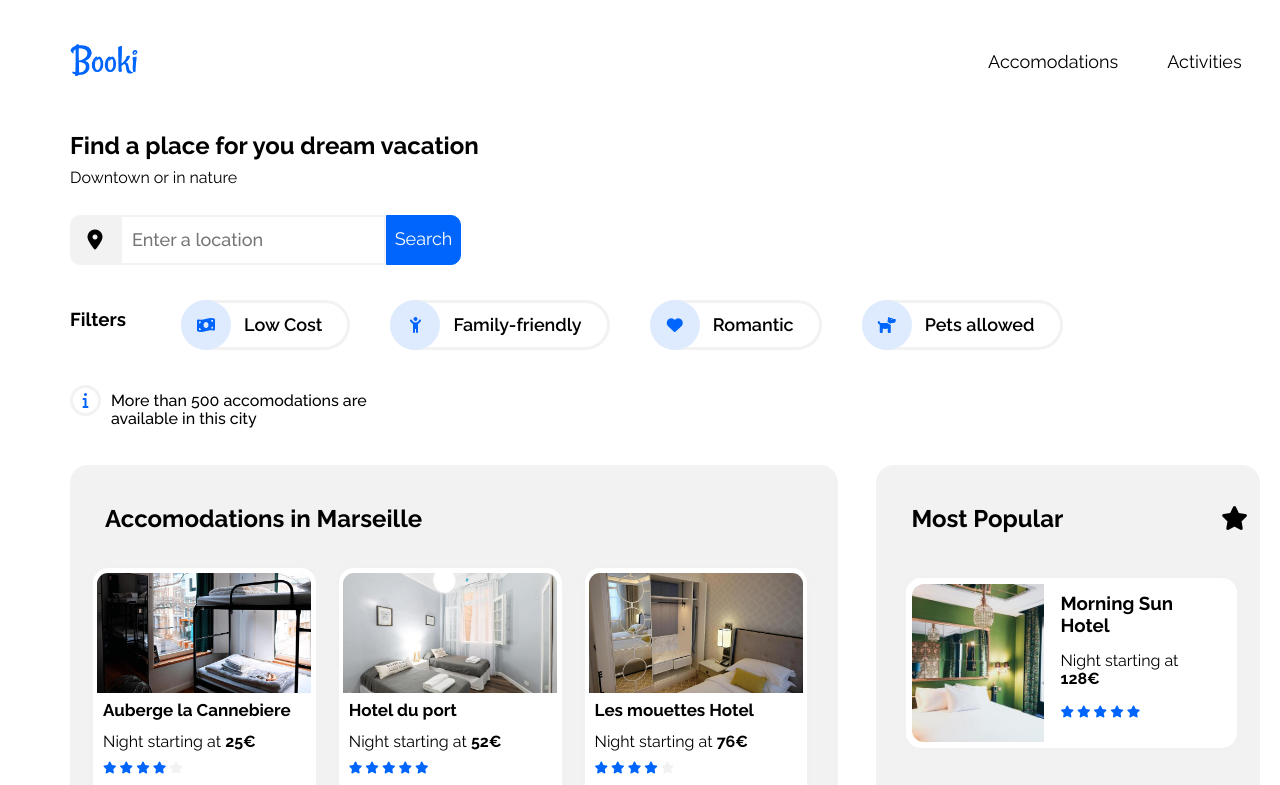
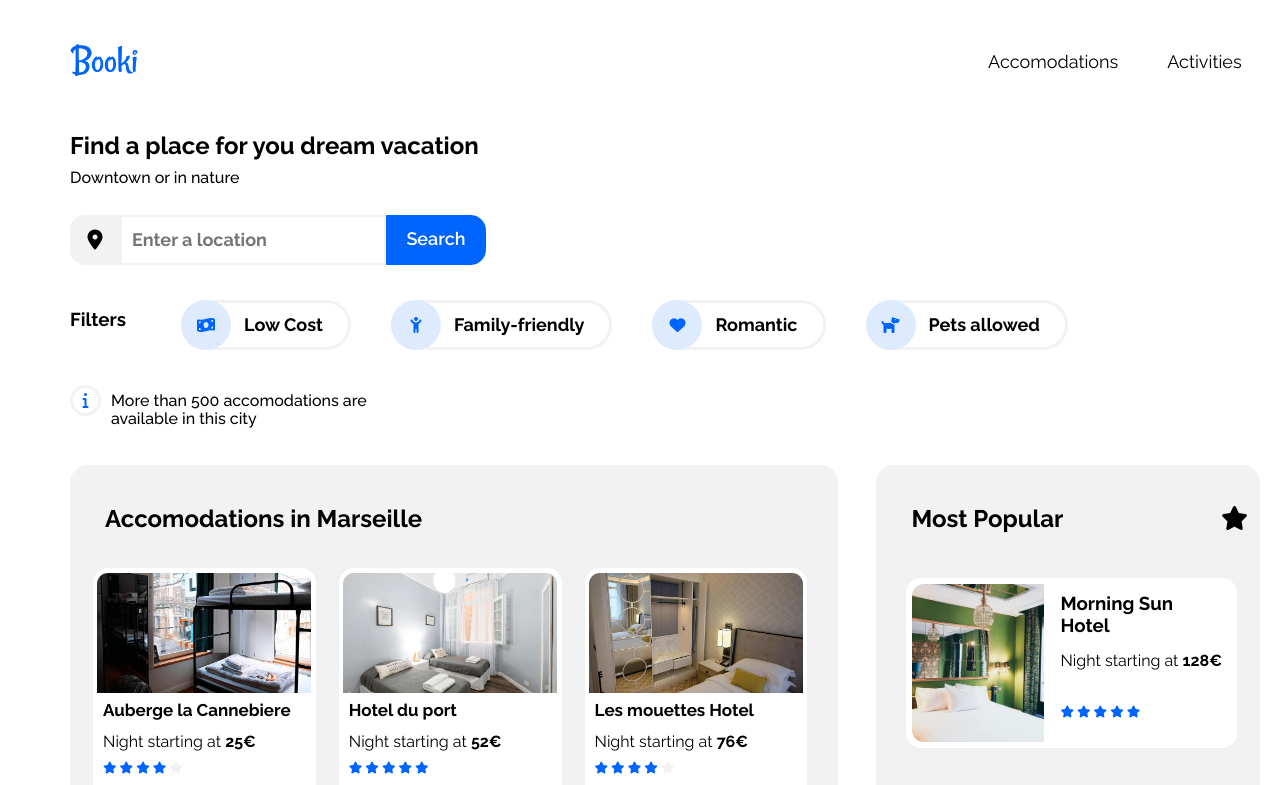
Before and after one commit to jjetwong/Booki-Accomodation-Website, a plain HTML site: page index.html in a window 1280 px wide. Shown: the top 785 px of the page. Drawn offline with Linux system fonts and the light colour scheme.

Commit message:
1.0 Final product

```diff
--- a/css/styles.css
+++ b/css/styles.css
@@ -6,7 +6,7 @@ body {
 }
 a {
   color: black;
-  transition-duration: 0.3s;
+  transition-duration: 0.4s;
 }
 a:hover{
   color: #0065fc;
@@ -56,14 +56,14 @@ nav {
   height: 100%;
   width: 50%;
   border-top: 5px solid white;
-  transition-duration: 0.3s;
+  transition-duration: 0.4s;
 }
 .header-nav-link-a {
   display: block;
   font-size: 18px;
   color: black;
   text-decoration: none;
-  transition-duration: 0.3s;
+  transition-duration: 0.4s;
 }
 .header-nav-link:hover {
   border-top: 5px solid #0065fc;
@@ -129,6 +129,9 @@ nav {
 .search h2 {
   font-weight: 700;
 }
+.search p {
+  font-weight: 500;
+}
 .search-form {
   display: flex;
   align-items: center;
@@ -141,17 +144,17 @@ nav {
   text-align: center;
   line-height: 50px;
   background-color: #f2f2f2;
-  border-radius: 10px 0px 0px 10px;
+  border-radius: 15px 0px 0px 15px;
 }
 .search-box input {
   height: 44px;
   width: 250px;
   font-family: "Raleway", sans-serif;
   font-size: 18px;
-  font-weight: 500;
+  font-weight: 700;
   padding-left: 10px;
   border: 2px solid #f2f2f2;
-  transition-duration: 0.3s;
+  transition-duration: 0.4s;
 }
 .search-box input:focus {
   outline: none;
@@ -161,12 +164,13 @@ nav {
 }
 .search-button {
   height: 50px;
-  width: 75px;
+  width: 100px;
   background-color: #0065fc;
   color: white;
-  border-radius: 0px 10px 10px 0px;
+  border-radius: 0px 15px 15px 0px;
   border: 1px solid #0065fc;
   font-size: 18px;
+  font-weight: 600;
 }
 .search-button-mobile {
   display: none;
@@ -240,11 +244,11 @@ nav {
   padding: 10px 25px 10px 60px;
   font-family: "Raleway", sans-serif;
   font-size: 18px;
-  font-weight: 600;
+  font-weight: 700;
   border-radius: 25px;
   background-color: white;
   border: 3px solid #f2f2f2;
-  transition-duration: 0.3s;
+  transition-duration: 0.4s;
 }
 .filter-type button:hover {
   background-color: #f2f2f2;
@@ -304,6 +308,9 @@ nav {
   .filters {
     margin-left: 30px;
   }
+  .filter-type button {
+    font-size: 16px;
+  }
 }
 
 /* ------------------------------------------------Main Accomodations----------------------------------------------- */
@@ -341,7 +348,7 @@ main {
   margin-left: 3%;
   margin-bottom: 30px;
   border-radius: 15px;
-  box-shadow: 0px 0px 10px 2px rgb(240, 240, 240);
+  box-shadow: 0px 0px 10px 3px rgb(240, 240, 240);
   color: black;
   text-decoration: none;
 }
@@ -402,7 +409,7 @@ main {
   flex-direction: column;
   flex-wrap: nowrap;
   width: 100%;
-  height: 680px;
+  height: auto;
 }
 .most-popular-card {
   background-color: white;
@@ -414,7 +421,7 @@ main {
   border-radius: 15px;
   text-decoration: none;
   color: black;
-  box-shadow: 0px 0px 10px 2px rgb(240, 240, 240);
+  box-shadow: 0px 0px 10px 3px rgb(240, 240, 240);
 }
 .most-popular-card a {
   height: 100%;
@@ -432,7 +439,7 @@ main {
 .most-popular-card-info {
   display: flex;
   flex-direction: column;
-  width: 40%;
+  width: 60%;
   margin-left: 10px;
 }
 .most-popular-card-info h3 {
@@ -534,13 +541,14 @@ main {
   .accomodations h2 {
     width: 90%;
     margin-top: 40px;
+    margin-bottom: 0;
   }
   .accomodations-card {
     margin: 10px 7%;
     width: 85%;
   }
   .most-popular {
-    height: 570px;
+    height: 600px;
     width: 100%;
     margin-left: 0;
     margin-right: 0;
```
